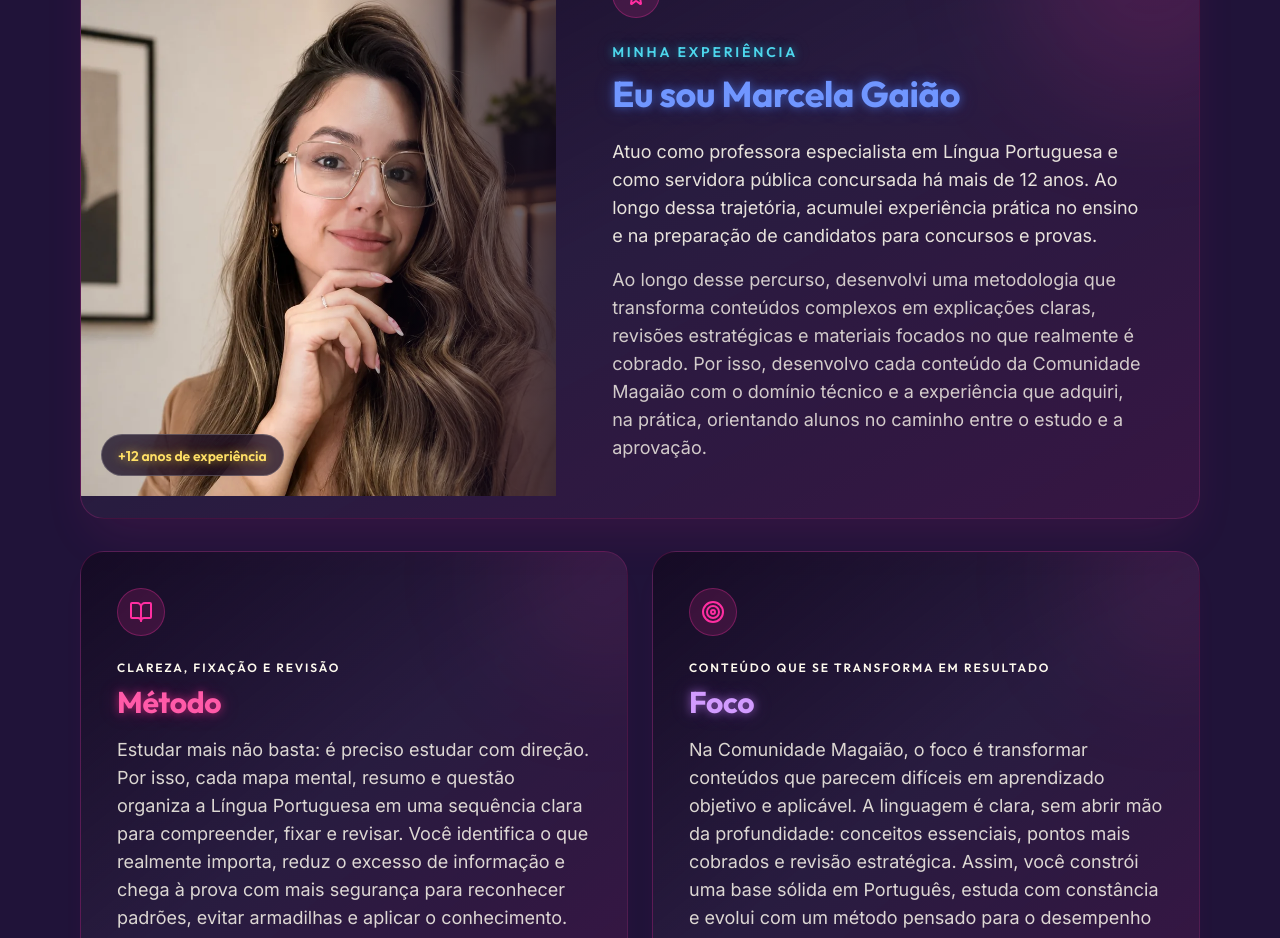
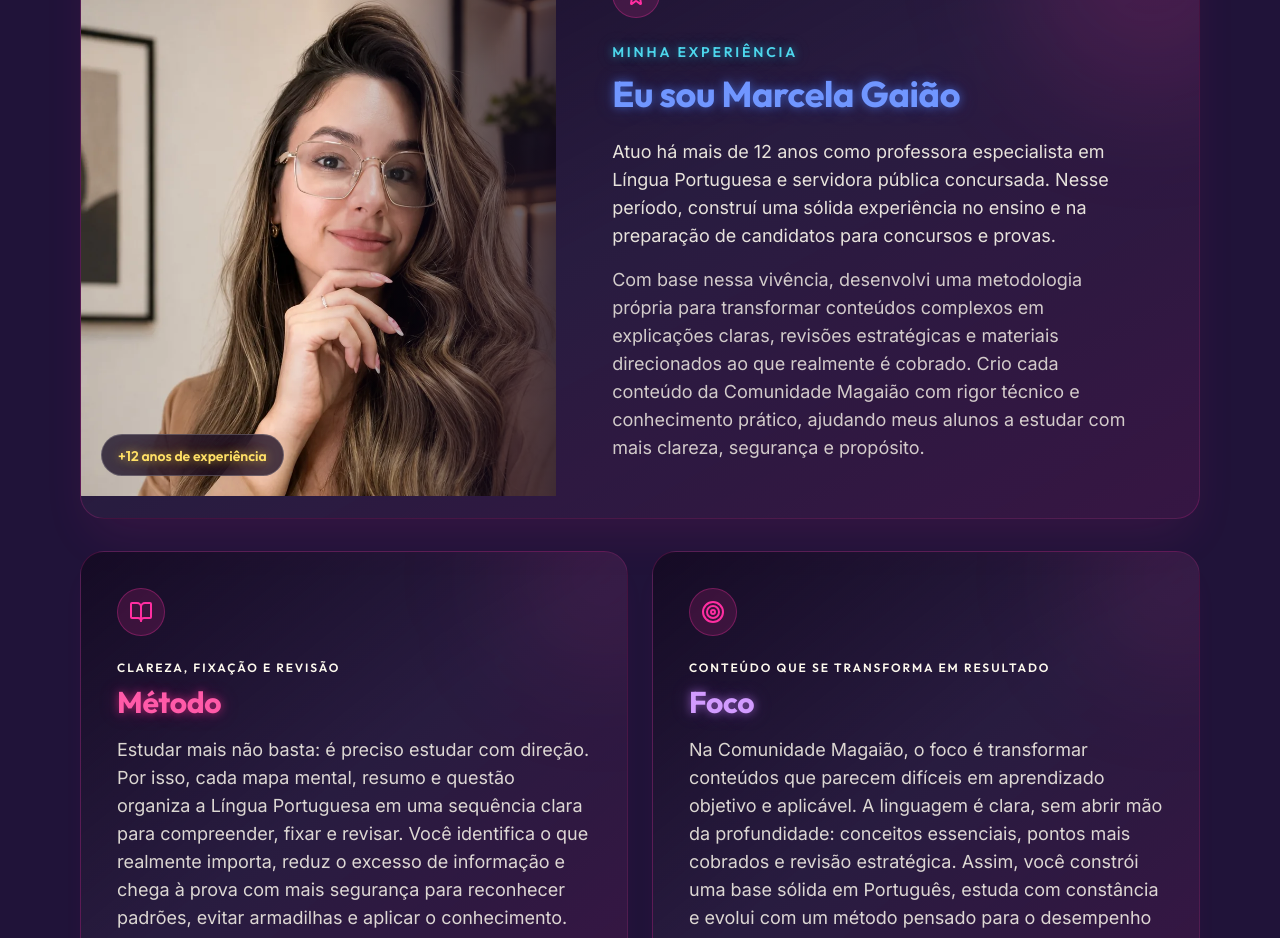
Before and after one commit to jnxaceleradora/comunidademagaiao, a React (Vite) app: page / in a window 1280 px wide. Shown: the part 4400-5338 px from the top of the page. Built offline with nearby package versions, Linux system fonts and the light colour scheme; the HTML template or start-up script is replaced by a standard one.

Commit message:
Aprimora texto de apresentação profissional

```diff
--- a/src/components/AuthoritySection.tsx
+++ b/src/components/AuthoritySection.tsx
@@ -74,10 +74,10 @@ const AuthoritySection = () => {
                 Eu sou Marcela Gaião
               </h3>
               <p className="text-base leading-relaxed text-secondary-foreground/90 md:text-lg">
-                Atuo como professora especialista em Língua Portuguesa e como servidora pública concursada há mais de 12 anos. Ao longo dessa trajetória, acumulei experiência prática no ensino e na preparação de candidatos para concursos e provas.
+                Atuo há mais de 12 anos como professora especialista em Língua Portuguesa e servidora pública concursada. Nesse período, construí uma sólida experiência no ensino e na preparação de candidatos para concursos e provas.
               </p>
               <p className="mt-4 text-base leading-relaxed text-secondary-foreground/80 md:text-lg">
-                Ao longo desse percurso, desenvolvi uma metodologia que transforma conteúdos complexos em explicações claras, revisões estratégicas e materiais focados no que realmente é cobrado. Por isso, desenvolvo cada conteúdo da Comunidade Magaião com o domínio técnico e a experiência que adquiri, na prática, orientando alunos no caminho entre o estudo e a aprovação.
+                Com base nessa vivência, desenvolvi uma metodologia própria para transformar conteúdos complexos em explicações claras, revisões estratégicas e materiais direcionados ao que realmente é cobrado. Crio cada conteúdo da Comunidade Magaião com rigor técnico e conhecimento prático, ajudando meus alunos a estudar com mais clareza, segurança e propósito.
               </p>
             </div>
           </div>
```
